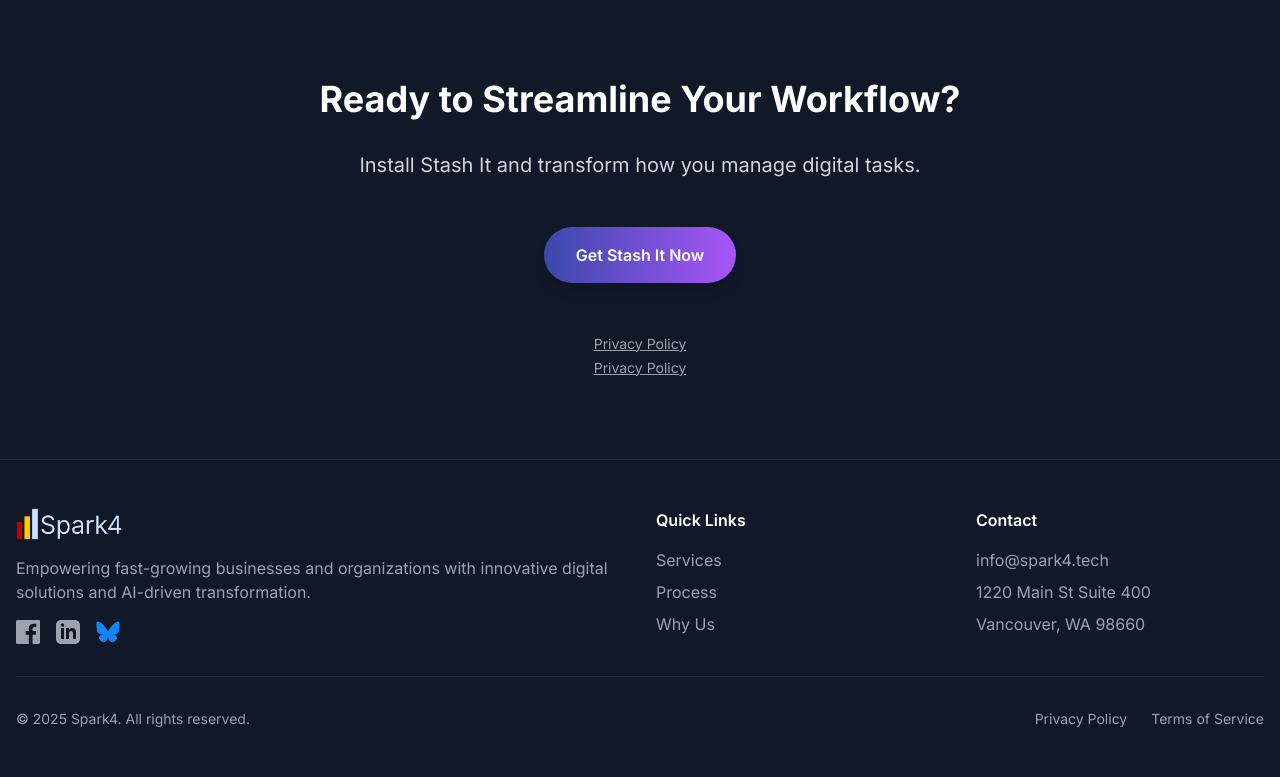
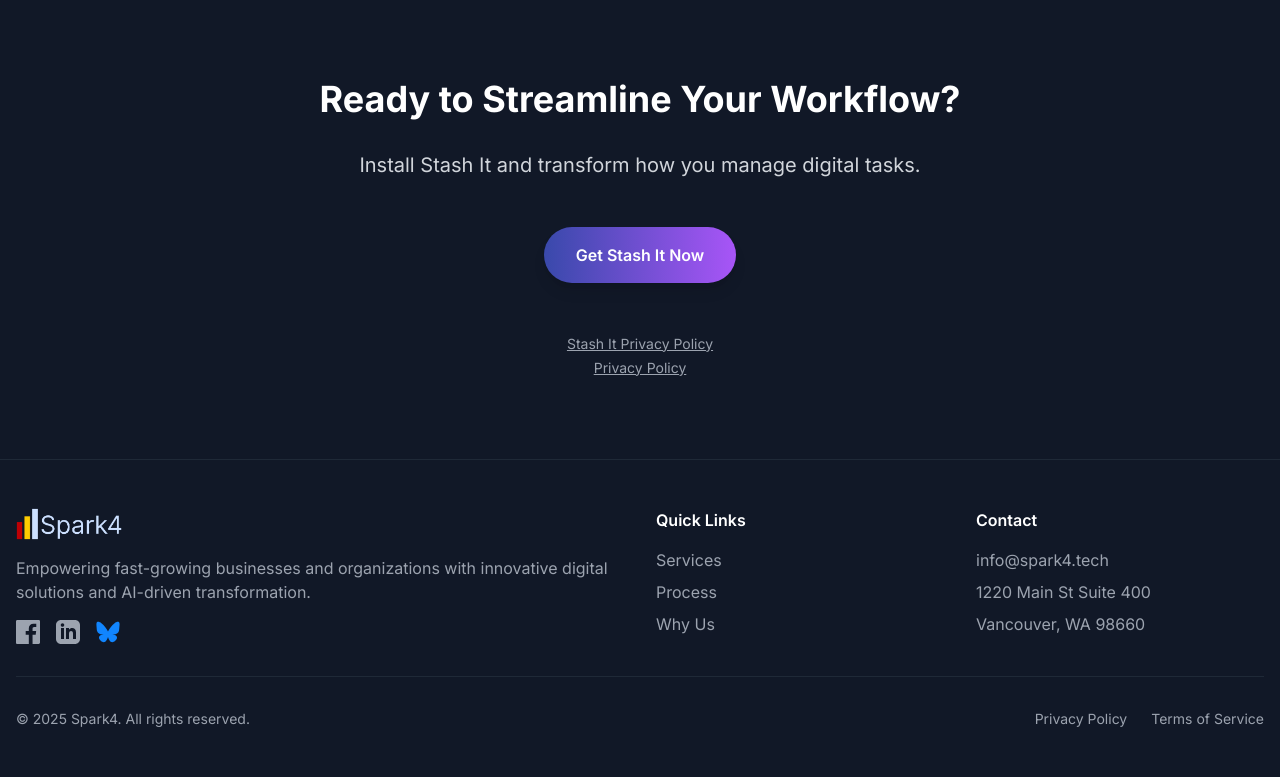
Before and after one commit to Spark4Tech/spark4_website, a Flask app: page /stash-it in a window 1280 px wide. Shown: the part 1729-2506 px from the top of the page. Run offline with Flask 3, Linux system fonts and the light colour scheme; some libraries are stand-ins or nearby versions.

Commit message:
privacy policy

```diff
--- a/app/templates/stash_it.html
+++ b/app/templates/stash_it.html
@@ -123,7 +123,7 @@
     </div>
     <div class="container mx-auto px-4 text-center">
         <a href="{{ url_for('main.stash_it_privacy_policy') }}" class="text-gray-400 hover:text-blue-400 text-sm underline">
-            Privacy Policy
+            Stash It Privacy Policy
         </a>
     </div>
     <div class="container mx-auto px-4 text-center">
```
